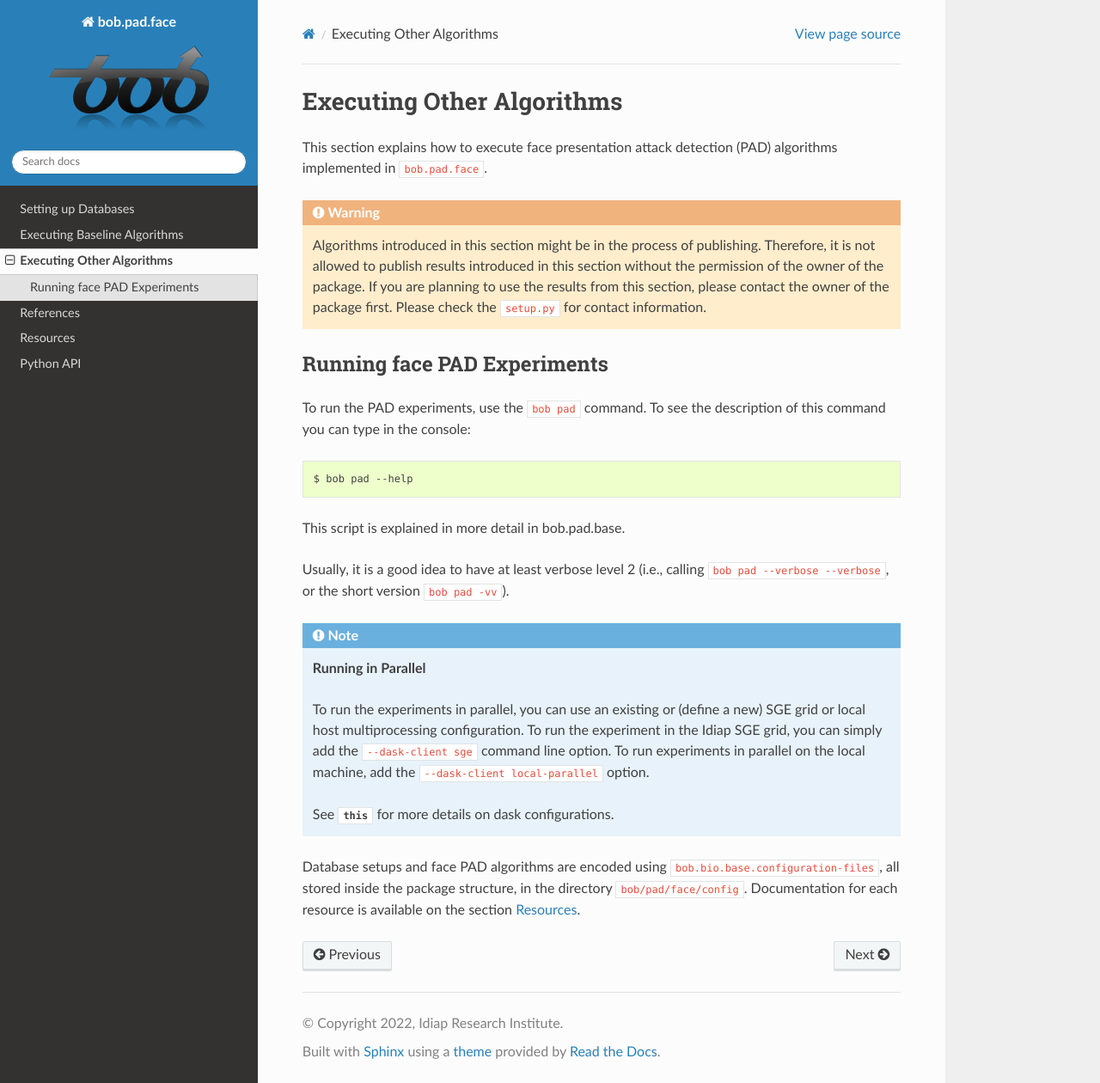
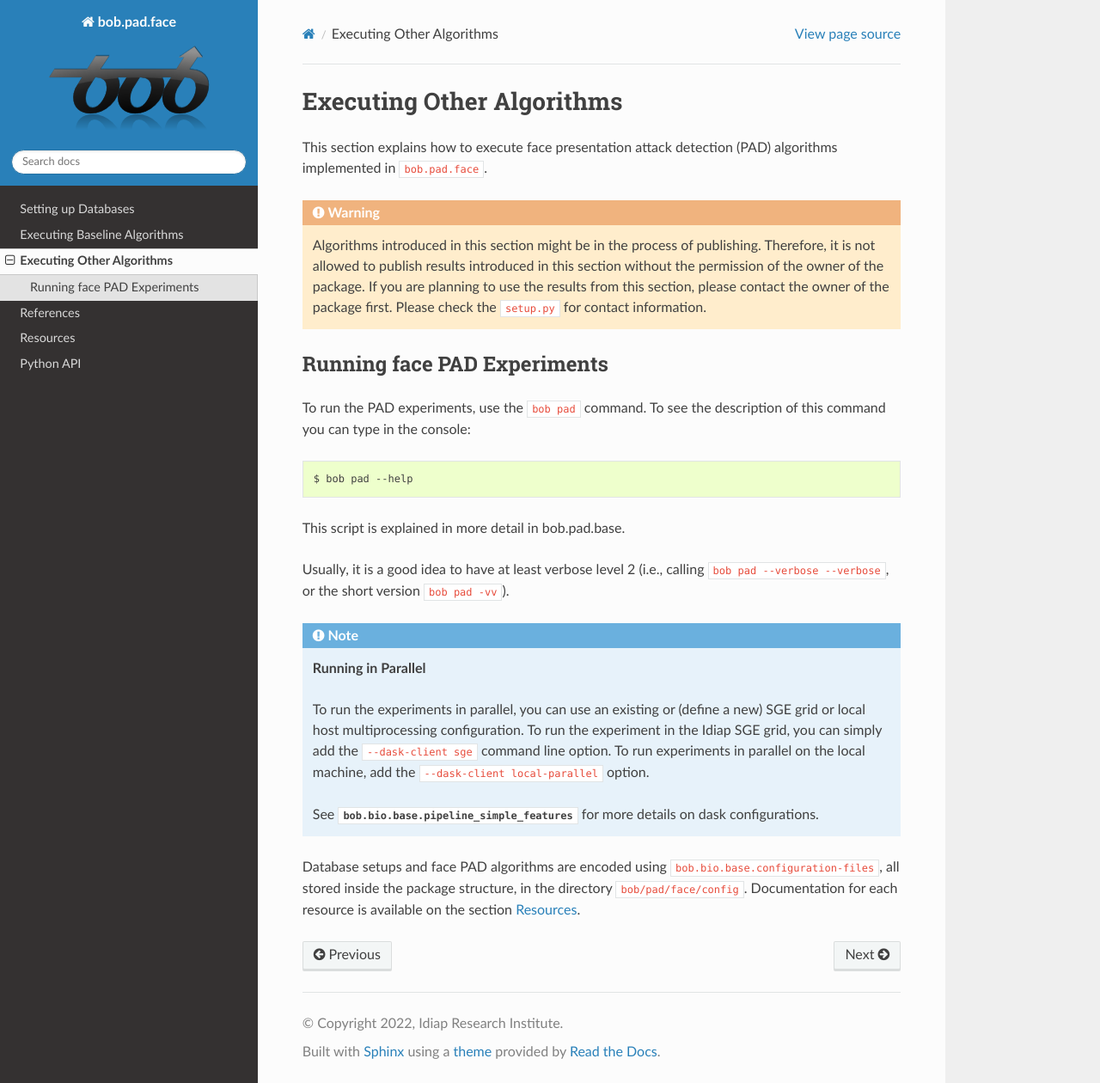
Before and after one commit to bioidiap/bob.pad.face, a Sphinx documentation site: the page built from doc/other_pad_algorithms.rst, in a window 1280 px wide and 1260 px high. Shown: the whole window at 86% size. Built offline with Sphinx 7.4.7 and the Read the Docs theme 2.0.0, drawn with Linux system fonts in a browser that asks for light colours; the version number could not be read and is left out.

Commit message:
[doc] fix doc link in other_pad_algorithms

```diff
--- a/doc/other_pad_algorithms.rst
+++ b/doc/other_pad_algorithms.rst
@@ -43,7 +43,7 @@ Usually, it is a good idea to have at least verbose level 2 (i.e., calling
    line option. To run experiments in parallel on the local machine, add the
    ``--dask-client local-parallel`` option.
 
-   See :any:`this <pipeline_simple_features>` for more
+   See :any:`bob.bio.base.pipeline_simple_features` for more
    details on dask configurations.
 
 
```
